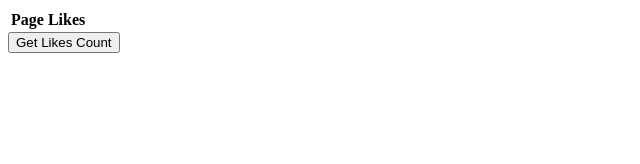
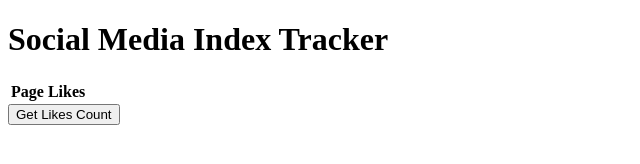
Before and after one commit to LegitStudent/sm-beepboop, a plain HTML site: page index.html in a window 1280 px wide. Shown: the whole page, without its empty margins (0-640 px from the left). Drawn offline with Linux system fonts and the light colour scheme.

Commit message:
Add header, remove testing code

```diff
--- a/index.html
+++ b/index.html
@@ -81,7 +81,7 @@
             newRow.appendChild(likesCountCell);
 
             // Append likes count as td
-            console.log(newRow);
+
             document.querySelector('#out').appendChild(newRow);
          }
 
@@ -98,7 +98,7 @@
             });
          } */
       </script>
-
+    <h1>Social Media Index Tracker</h1>
     <table id="out">
         <tr>
             <th>Page</th>
```
